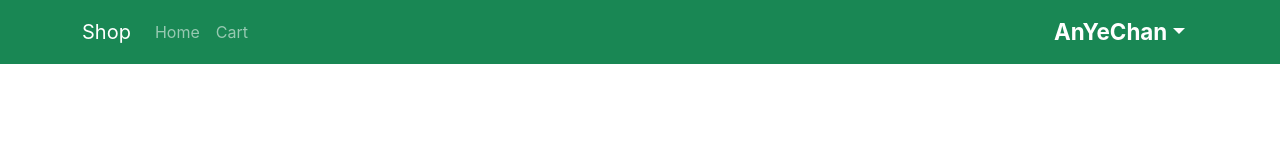
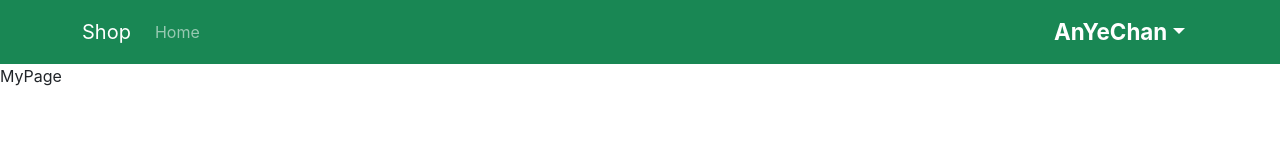
Before and after one commit to yes6686/shop4-front, a React (Create React App) app: page /myPage in a window 1280 px wide. Shown: the top 160 px of the page. Built offline with nearby package versions, Linux system fonts and the light colour scheme.

Commit message:
myPage 경로 app.js에 추가

```diff
--- a/src/App.js
+++ b/src/App.js
@@ -5,6 +5,7 @@
 import Home from './routes/Home';
 import Detail from './routes/Detail';
 import Cart from './routes/Cart';
+import MyPage from './routes/MyPage';
 
 function App() {
 
@@ -15,6 +16,7 @@
           <Route path='/' element={<Home/>}/>
           <Route path='/detail/:id' element={<Detail/>}/>
           <Route path='/cart' element={<Cart/>} />
+          <Route path='/myPage' element={<MyPage/>}/>
         </Routes>
         <Footer/>
     </>
--- a/src/components/Header.js
+++ b/src/components/Header.js
@@ -19,7 +19,6 @@
                     <Navbar.Brand onClick={() => navigate('/')}>Shop</Navbar.Brand>
                     <Nav className="me-auto">
                         <Nav.Link onClick={() => navigate('/')}>Home</Nav.Link>
-                        <Nav.Link onClick={() => navigate('/Cart')}>Cart</Nav.Link>
                     </Nav>
                     {/* 사용자 이름 표시 */}
                     {state.user && (
--- /dev/null
+++ b/src/routes/MyPage.js
@@ -0,0 +1,9 @@
+import React from 'react'
+
+const MyPage = () => {
+  return (
+    <div>MyPage</div>
+  )
+}
+
+export default MyPage
```
